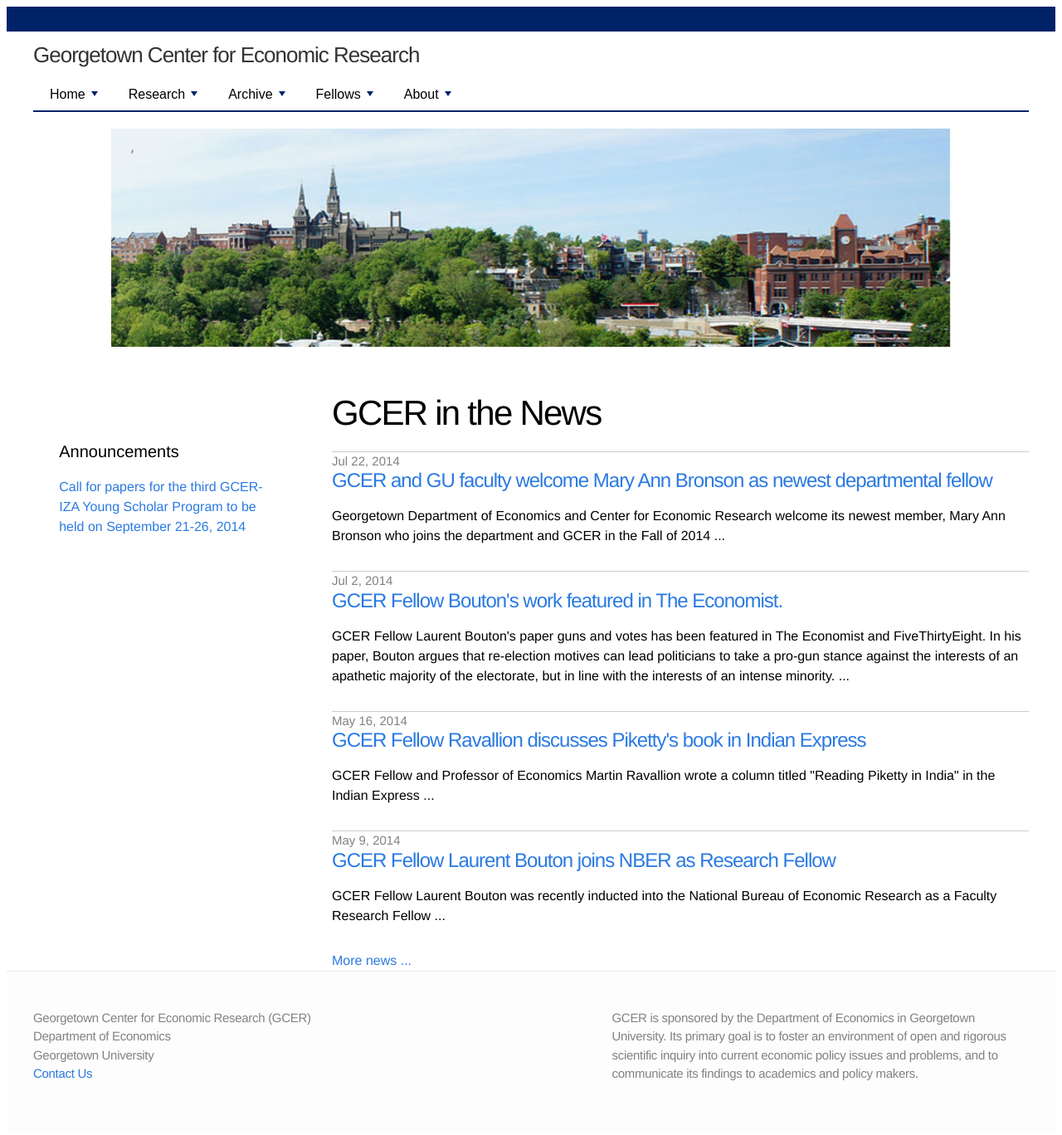
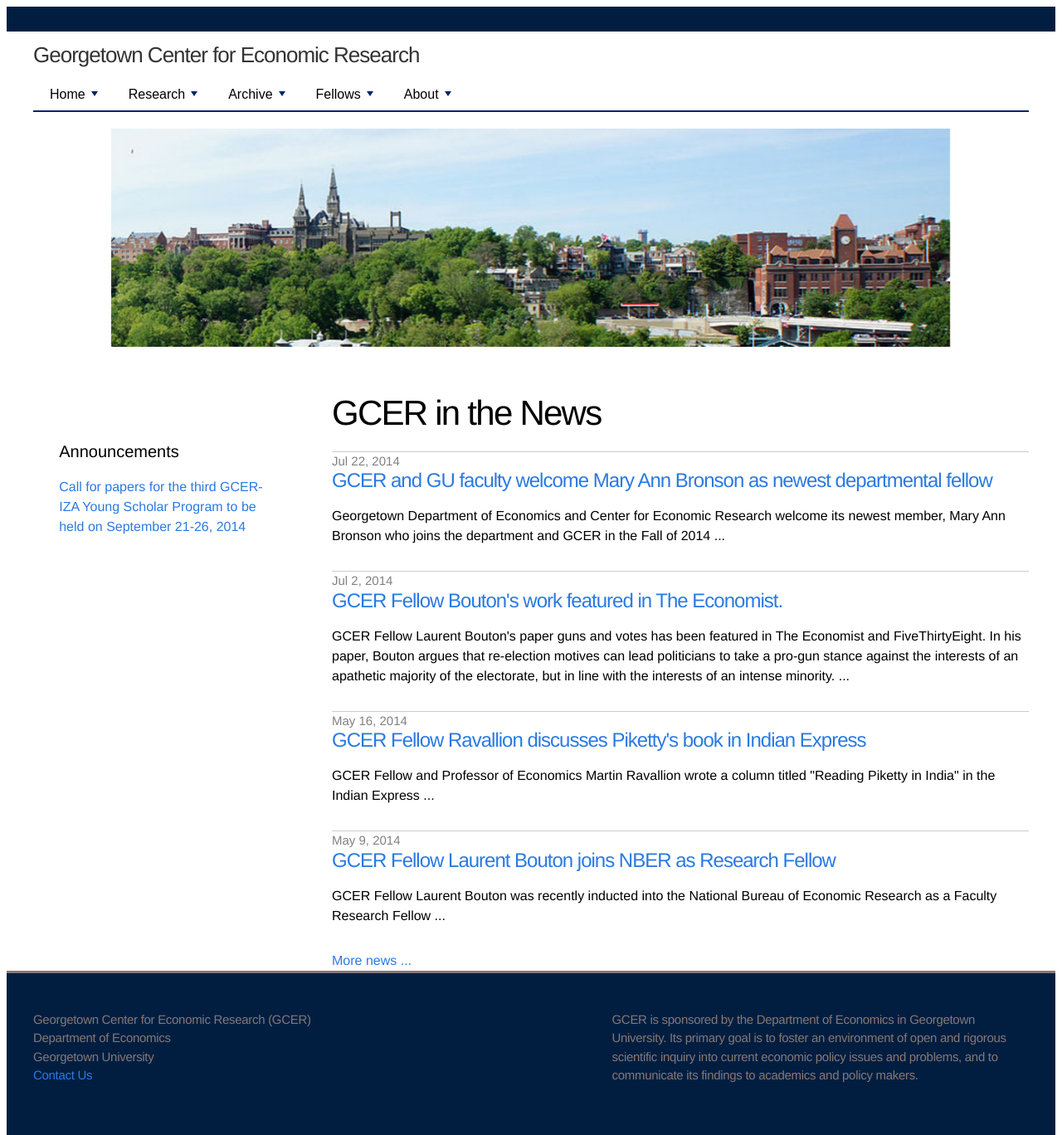
Before and after one commit to georgetown-econ/gcer, a Jekyll site: the page built from index.html, in a window 1280 px wide. Shown: the whole page at 83% size. Built offline with Jekyll 4.4.1, drawn with Linux system fonts in a browser that asks for light colours.

Commit message:
added color to footer

```diff
--- a/_includes/header.html
+++ b/_includes/header.html
@@ -1,5 +1,5 @@
 <header class="site-header">
-  <div class="gcer-banner" style="height: 30px; width: 100%; background-color: #002269"></div>
+  <div class="gcer-banner" style="height: 30px; width: 100%; background-color: #011e41"></div>
 
   <div class="wrap">
 
--- a/css/gcer.css
+++ b/css/gcer.css
@@ -83,8 +83,8 @@
 /* Site footer */
 
 .site-footer {
-  background-color: #fdfdfd;
-  border-top: 1px solid #e8e8e8;
+  background-color: #011e41;
+  border-top: 3px solid #867875;
   padding: 30px 0;
 }
 
@@ -127,7 +127,7 @@
 .site-footer p {
   font-size: 15px;
   letter-spacing: -.3px;
-  color: #828282;
+  color: #867875;
 }
 
 .github-icon-svg,
```
